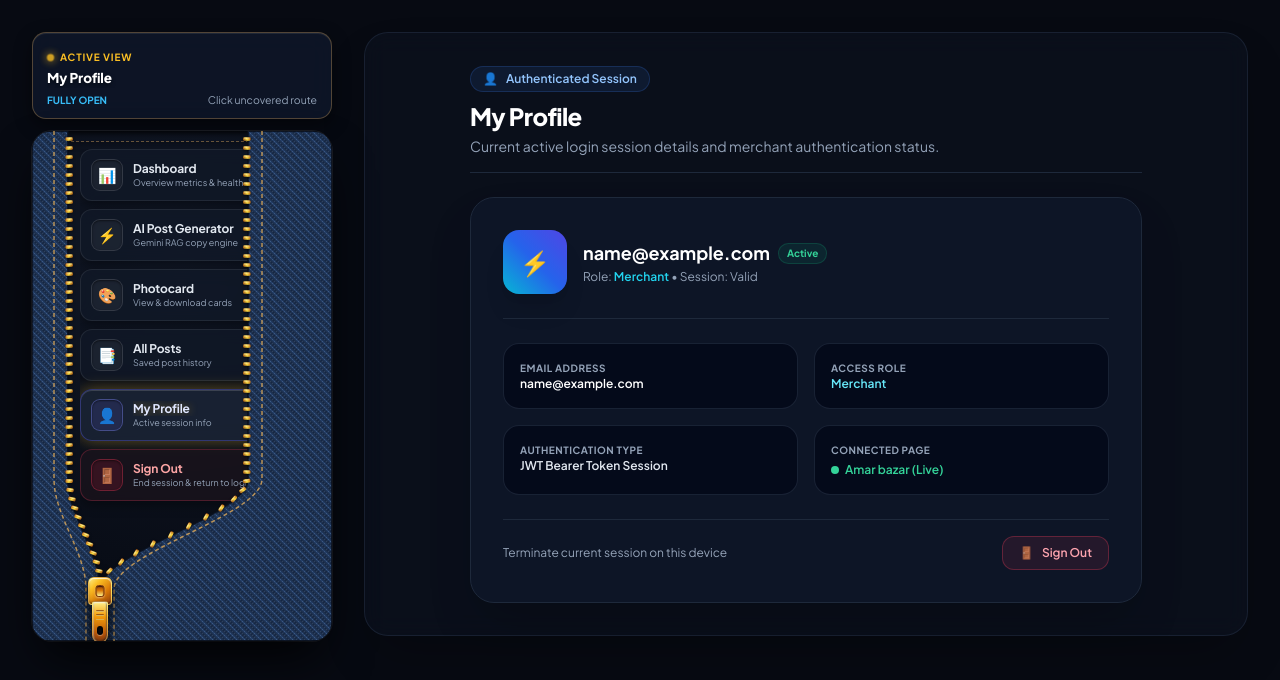
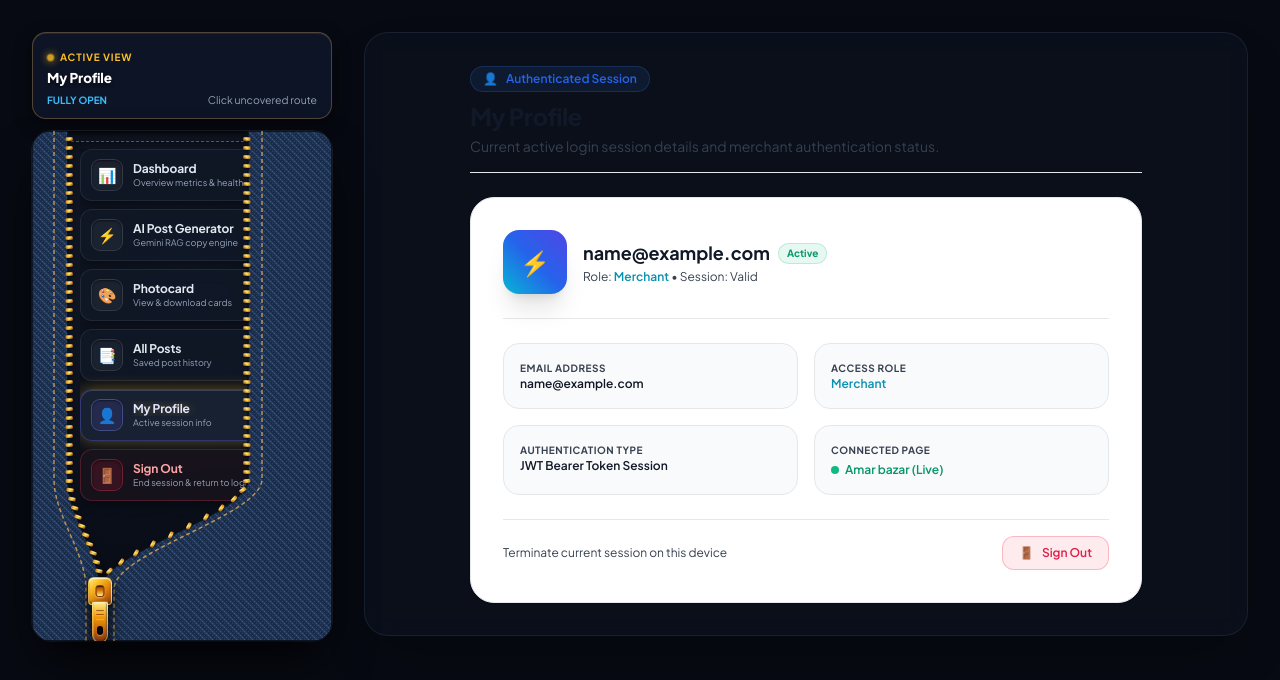
Before and after one commit to moufik999/AI_Powered-Autonomous-E-commerce-Product-Marketing-Automation, a React (Vite) app in the folder frontend/: page /profile in a window 1280 px wide. Shown: the top 680 px of the page. Built offline with nearby package versions, Linux system fonts and the light colour scheme; no server answers; sample sign-in values are in the browser's storage.

Commit message:
update frontend/src/components/MyProfileView.jsx to support glassmorphism and light/dark theme

```diff
--- a/frontend/src/components/MyProfileView.jsx
+++ b/frontend/src/components/MyProfileView.jsx
@@ -24,90 +24,90 @@ export default function MyProfileView({ userEmail, role = 'Merchant', onSignOut
   return (
     <div className="max-w-2xl mx-auto space-y-6">
       {/* Header */}
-      <div className="pb-4 border-b border-slate-800 flex items-center justify-between">
+      <div className="pb-4 border-b border-gray-200 dark:border-white/10 flex items-center justify-between">
         <div>
-          <div className="inline-flex items-center gap-2 px-3 py-1 rounded-full bg-blue-500/10 border border-blue-500/20 text-blue-300 text-xs font-semibold mb-2">
+          <div className="inline-flex items-center gap-2 px-3 py-1 rounded-full bg-blue-500/10 border border-blue-500/20 text-blue-600 dark:text-blue-300 text-xs font-semibold mb-2">
             <span>👤</span> Authenticated Session
           </div>
-          <h2 className="text-2xl font-black text-white tracking-tight">
+          <h2 className="text-2xl font-black text-gray-900 dark:text-white tracking-tight">
             My Profile
           </h2>
-          <p className="text-slate-400 text-xs sm:text-sm mt-1">
+          <p className="text-gray-700 dark:text-gray-300 text-xs sm:text-sm mt-1">
             Current active login session details and merchant authentication status.
           </p>
         </div>
       </div>
 
       {/* Profile Card */}
-      <div className="p-6 sm:p-8 rounded-3xl bg-slate-900/80 border border-slate-800 shadow-2xl space-y-6">
+      <div className="p-6 sm:p-8 rounded-3xl bg-white shadow-sm border border-gray-200 dark:bg-white/5 dark:backdrop-blur-md dark:border-white/10 dark:shadow-2xl space-y-6">
         {/* User Avatar & Identity */}
-        <div className="flex items-center gap-4 pb-6 border-b border-slate-800">
+        <div className="flex items-center gap-4 pb-6 border-b border-gray-200 dark:border-white/10">
           <div className="w-16 h-16 rounded-2xl bg-gradient-to-tr from-cyan-500 via-blue-600 to-indigo-600 flex items-center justify-center text-white text-2xl font-bold shadow-xl">
             ⚡
           </div>
           <div>
             <div className="flex items-center gap-2">
-              <h3 className="text-base sm:text-lg font-bold text-white">
+              <h3 className="text-base sm:text-lg font-bold text-gray-900 dark:text-white">
                 {resolvedEmail}
               </h3>
-              <span className="px-2 py-0.5 rounded-full text-[10px] font-bold bg-emerald-500/10 text-emerald-400 border border-emerald-500/20">
+              <span className="px-2 py-0.5 rounded-full text-[10px] font-bold bg-emerald-500/10 text-emerald-600 dark:text-emerald-400 border border-emerald-500/20">
                 Active
               </span>
             </div>
-            <p className="text-xs text-slate-400 mt-0.5">
-              Role: <span className="text-cyan-400 font-semibold">{role}</span> • Session: Valid
+            <p className="text-xs text-gray-700 dark:text-gray-300 mt-0.5">
+              Role: <span className="text-cyan-600 dark:text-cyan-400 font-semibold">{role}</span> • Session: Valid
             </p>
           </div>
         </div>
 
         {/* Session Metadata Grid */}
         <div className="grid grid-cols-1 sm:grid-cols-2 gap-4 text-xs">
-          <div className="p-4 rounded-2xl bg-slate-950/70 border border-slate-800/80 space-y-1">
-            <span className="text-[10px] font-bold text-slate-400 uppercase tracking-wider block">
+          <div className="p-4 rounded-2xl bg-gray-50 border border-gray-200 hover:bg-gray-100 hover:shadow-sm dark:bg-white/5 dark:backdrop-blur-md dark:border-white/10 space-y-1 transition-all duration-300 dark:hover:bg-white/10 dark:hover:shadow-[0_0_15px_rgba(255,255,255,0.05)]">
+            <span className="text-[10px] font-bold text-gray-700 dark:text-gray-300 uppercase tracking-wider block">
               Email Address
             </span>
-            <span className="font-semibold text-white break-all">
+            <span className="font-semibold text-gray-900 dark:text-white break-all">
               {resolvedEmail}
             </span>
           </div>
 
-          <div className="p-4 rounded-2xl bg-slate-950/70 border border-slate-800/80 space-y-1">
-            <span className="text-[10px] font-bold text-slate-400 uppercase tracking-wider block">
+          <div className="p-4 rounded-2xl bg-gray-50 border border-gray-200 hover:bg-gray-100 hover:shadow-sm dark:bg-white/5 dark:backdrop-blur-md dark:border-white/10 space-y-1 transition-all duration-300 dark:hover:bg-white/10 dark:hover:shadow-[0_0_15px_rgba(255,255,255,0.05)]">
+            <span className="text-[10px] font-bold text-gray-700 dark:text-gray-300 uppercase tracking-wider block">
               Access Role
             </span>
-            <span className="font-semibold text-cyan-300">
+            <span className="font-semibold text-cyan-600 dark:text-cyan-300">
               {role}
             </span>
           </div>
 
-          <div className="p-4 rounded-2xl bg-slate-950/70 border border-slate-800/80 space-y-1">
-            <span className="text-[10px] font-bold text-slate-400 uppercase tracking-wider block">
+          <div className="p-4 rounded-2xl bg-gray-50 border border-gray-200 hover:bg-gray-100 hover:shadow-sm dark:bg-white/5 dark:backdrop-blur-md dark:border-white/10 space-y-1 transition-all duration-300 dark:hover:bg-white/10 dark:hover:shadow-[0_0_15px_rgba(255,255,255,0.05)]">
+            <span className="text-[10px] font-bold text-gray-700 dark:text-gray-300 uppercase tracking-wider block">
               Authentication Type
             </span>
-            <span className="font-semibold text-slate-200">
+            <span className="font-semibold text-gray-900 dark:text-white">
               JWT Bearer Token Session
             </span>
           </div>
 
-          <div className="p-4 rounded-2xl bg-slate-950/70 border border-slate-800/80 space-y-1">
-            <span className="text-[10px] font-bold text-slate-400 uppercase tracking-wider block">
+          <div className="p-4 rounded-2xl bg-gray-50 border border-gray-200 hover:bg-gray-100 hover:shadow-sm dark:bg-white/5 dark:backdrop-blur-md dark:border-white/10 space-y-1 transition-all duration-300 dark:hover:bg-white/10 dark:hover:shadow-[0_0_15px_rgba(255,255,255,0.05)]">
+            <span className="text-[10px] font-bold text-gray-700 dark:text-gray-300 uppercase tracking-wider block">
               Connected Page
             </span>
-            <span className="font-semibold text-emerald-400 flex items-center gap-1.5">
-              <span className="w-2 h-2 rounded-full bg-emerald-400" />
+            <span className="font-semibold text-emerald-600 dark:text-emerald-400 flex items-center gap-1.5">
+              <span className="w-2 h-2 rounded-full bg-emerald-500" />
               Amar bazar (Live)
             </span>
           </div>
         </div>
 
         {/* Sign Out Action */}
-        <div className="pt-4 border-t border-slate-800 flex items-center justify-between">
-          <span className="text-xs text-slate-400">
+        <div className="pt-4 border-t border-gray-200 dark:border-white/10 flex items-center justify-between">
+          <span className="text-xs text-gray-700 dark:text-gray-300">
             Terminate current session on this device
           </span>
           <button
             onClick={handleSignOut}
-            className="px-4 py-2 rounded-xl bg-rose-500/10 hover:bg-rose-500/20 border border-rose-500/30 text-rose-300 hover:text-rose-200 text-xs font-semibold transition flex items-center gap-2"
+            className="px-4 py-2 rounded-xl bg-rose-500/10 hover:bg-rose-500/20 border border-rose-500/30 text-rose-600 dark:text-rose-300 hover:text-rose-700 dark:hover:text-rose-200 text-xs font-semibold transition flex items-center gap-2"
           >
             <span>🚪</span>
             <span>Sign Out</span>
```
